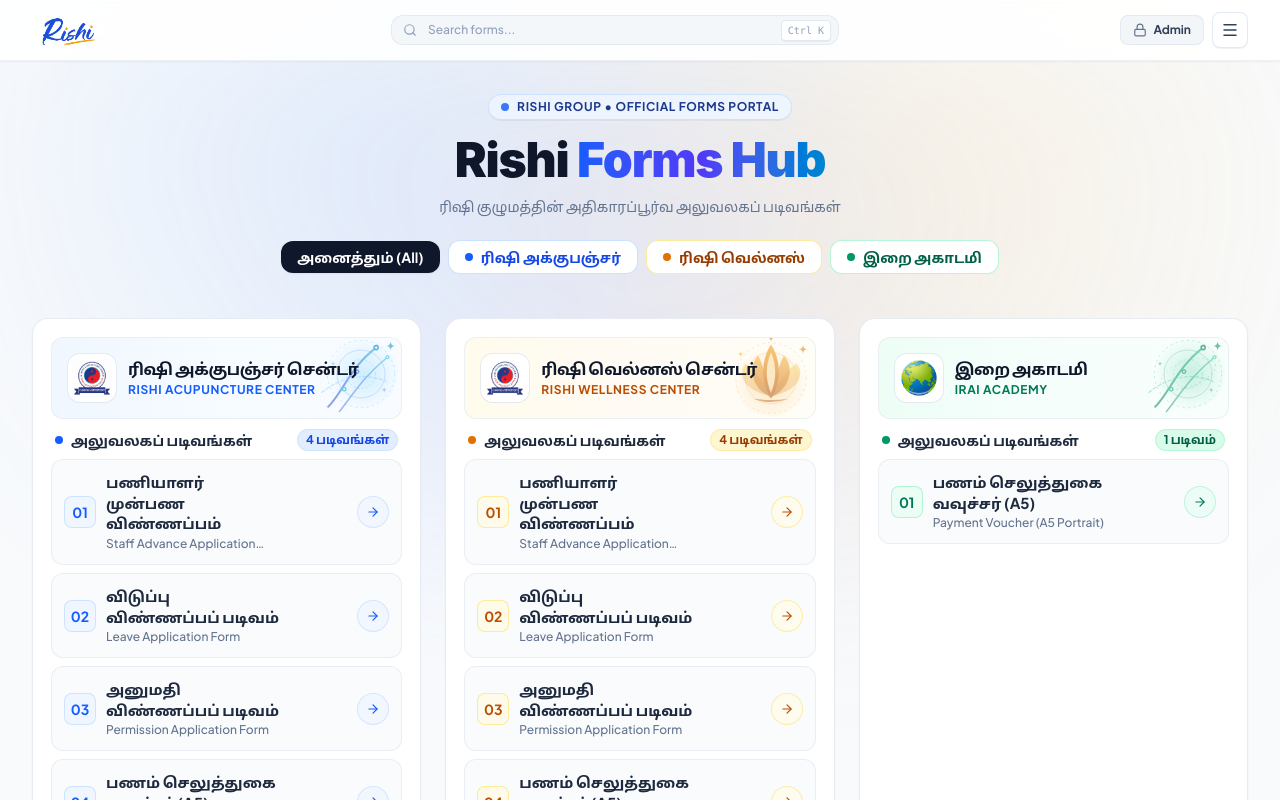
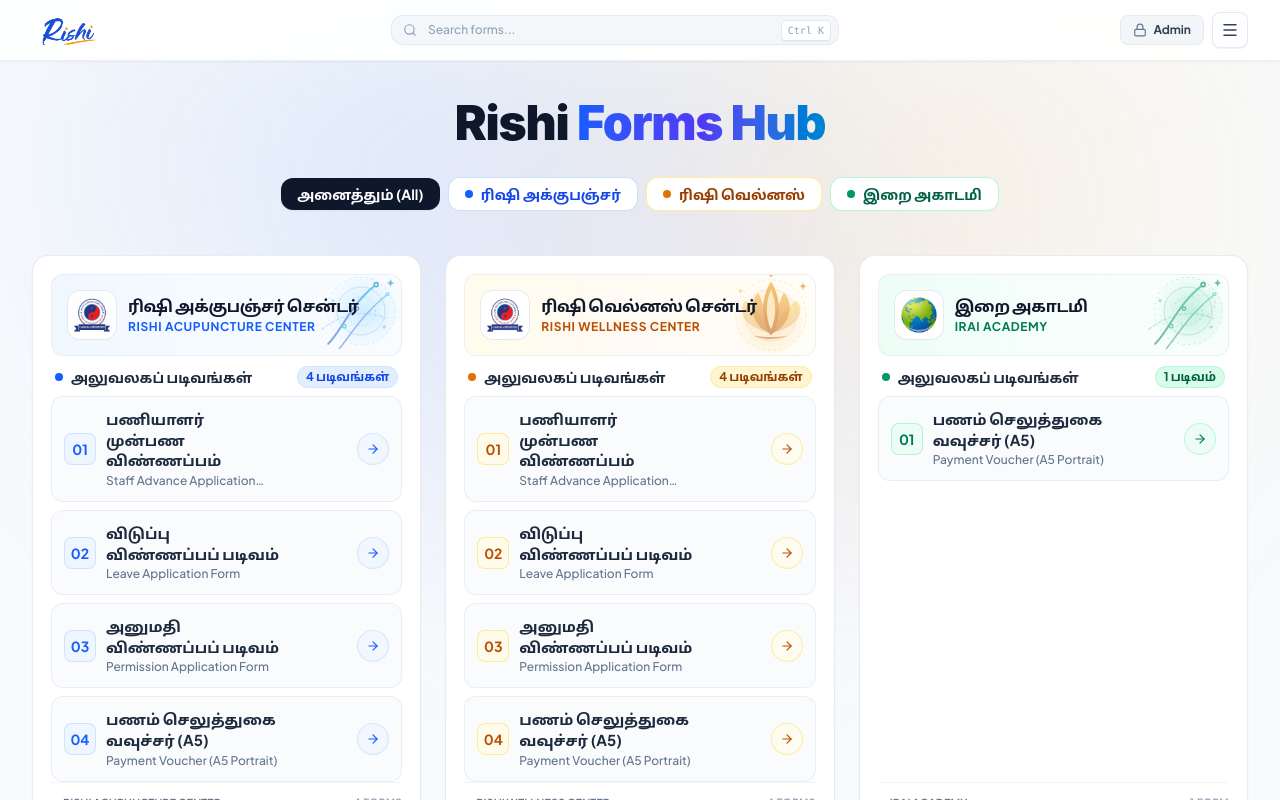
Before and after one commit to SAIPRASADVK26/rishiresourcehub, a React (Vite) app: page / in a window 1280 px wide. Shown: the top 800 px of the page. Built offline with nearby package versions, Linux system fonts and the light colour scheme; no server answers; the database is empty.

Commit message:
style: remove top badge and subtitle for clean minimalist hero

```diff
--- a/src/components/Header.jsx
+++ b/src/components/Header.jsx
@@ -8,23 +8,10 @@
   return (
     <div className="pt-3 pb-3 sm:pt-8 sm:pb-8 text-center px-3 sm:px-4 max-w-4xl mx-auto relative z-10">
 
-      {/* Official Directory Badge */}
-      <div className="inline-flex items-center gap-2 px-3 py-1 rounded-full bg-blue-50/90 border border-blue-200/70 mb-2 sm:mb-2.5 shadow-2xs">
-        <span className="w-2 h-2 rounded-full bg-blue-600 animate-pulse"></span>
-        <span className="text-[10px] sm:text-xs font-bold text-blue-900 tracking-wider uppercase">
-          Rishi Group • Official Forms Portal
-        </span>
-      </div>
-
-      {/* Clean Main Title matching premium healthcare branding */}
+      {/* Clean Main Title */}
       <h1 className="text-2xl sm:text-4xl md:text-5xl font-black tracking-tight text-slate-900 font-sans leading-tight">
         Rishi <span className="bg-gradient-to-r from-blue-600 via-indigo-600 to-sky-600 bg-clip-text text-transparent">Forms Hub</span>
       </h1>
-
-      {/* Bilingual Subtitle */}
-      <p className="mt-1 sm:mt-1.5 text-xs sm:text-sm text-slate-500 max-w-lg mx-auto font-medium">
-        ரிஷி குழுமத்தின் அதிகாரப்பூர்வ அலுவலகப் படிவங்கள்
-      </p>
 
       {/* Mobile-optimized Horizontal Filter Chips */}
       <div className="mt-3 sm:mt-5 flex items-center justify-start sm:justify-center gap-1.5 sm:gap-2 overflow-x-auto no-scrollbar py-1 px-1">
```
